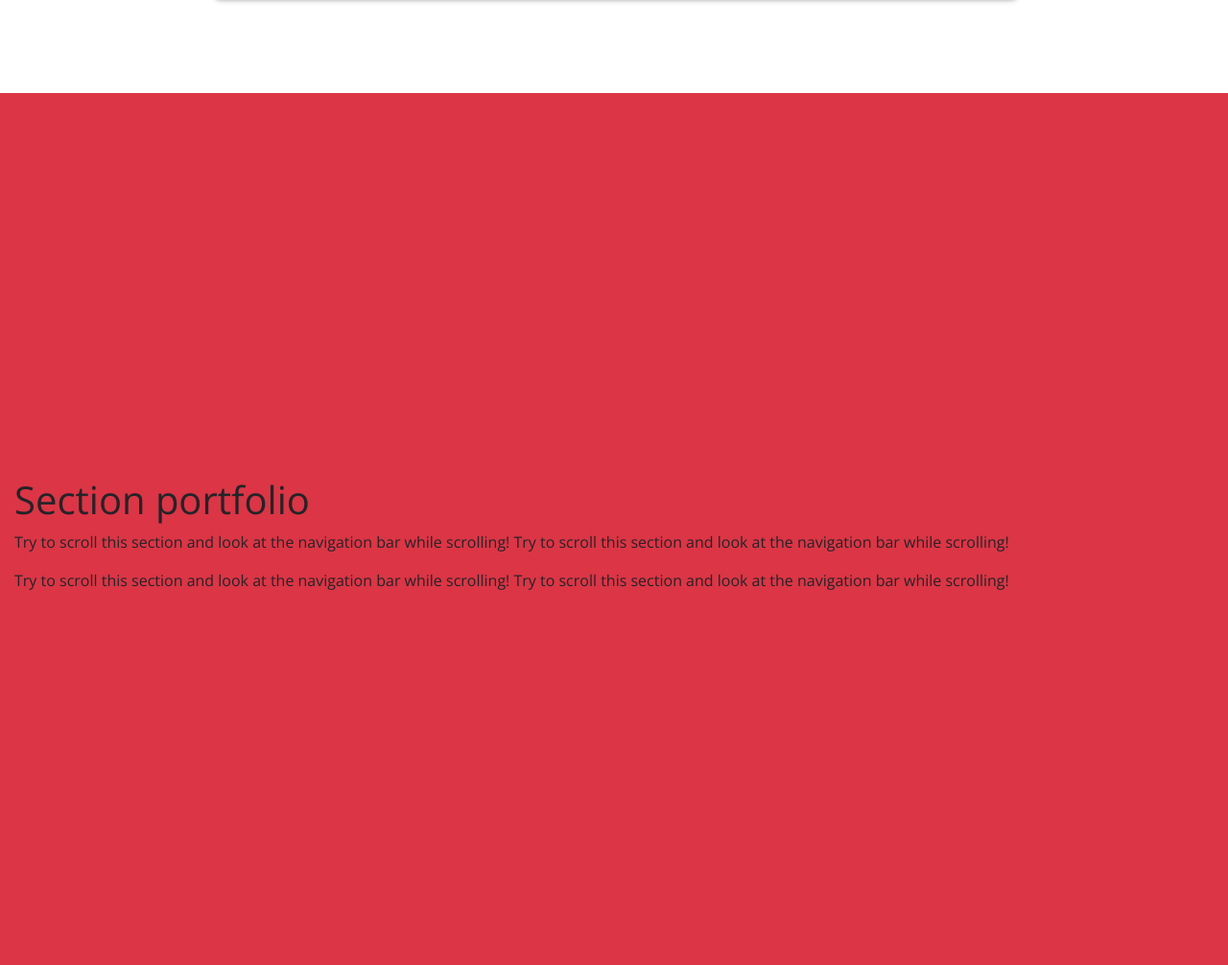
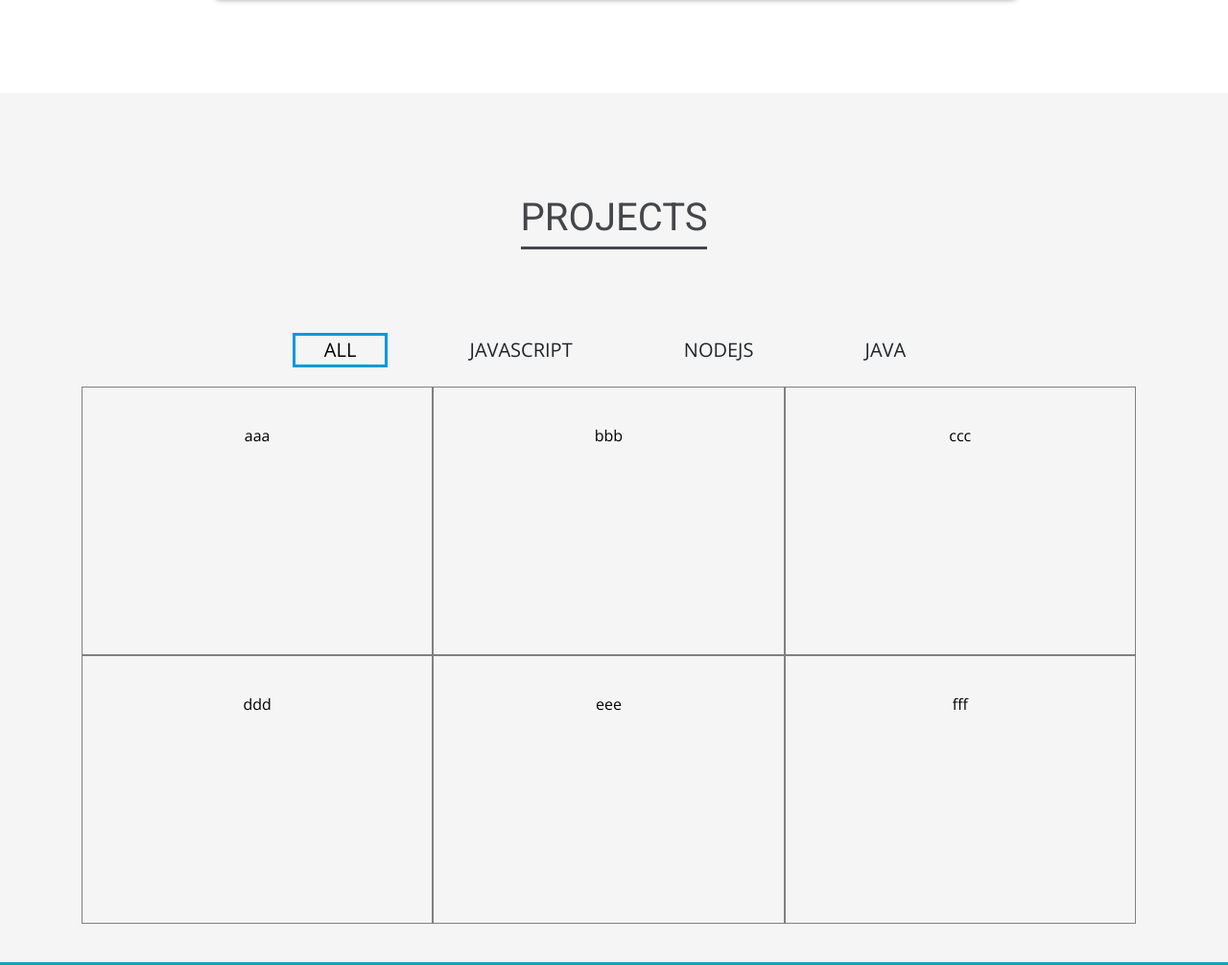
Before and after one commit to datoybi/portfolio, a plain HTML site: page index.html in a window 1280 px wide. Shown: the part 2138-3144 px from the top of the page at 96% size. Drawn offline with nearby package versions, Linux system fonts and the light colour scheme.

Commit message:
done for today

```diff
--- a/index.css
+++ b/index.css
@@ -228,3 +228,60 @@ body {
     vertical-align: middle;
     display: table-cell;
 }
+
+/* portfolio */
+#portfolio {
+    background-color:#f5f5f5;
+}
+
+#portfolio > .wrapper-portfolio {
+    width: 100%;
+    text-align: center;
+}
+
+#portfolio .filter {
+    width: 100%;
+}
+
+  .active {
+    border: 3px solid #009ADA;
+    color: black;
+  }
+
+  #portfolio .wrapper-portfolio {
+    width: 100%;
+    text-align: center;
+    height: 250px;
+  }
+
+  #filter-btn {
+      text-align: center;
+      padding-bottom: 20px;
+  }
+
+  #filter-btn > button {
+    font-size: 20px;
+    margin-right: 25px;
+    border-radius: unset;
+    margin-left: 25px;
+    padding-left: 30px;
+    padding-right: 30px;
+  }
+
+  .filter .filter-container .filterDiv {
+    float: left;
+    border: 1px solid gray;
+    color: #000000;
+    width: 33%;
+    height: 280px;
+    line-height: 100px;
+    text-align: center;
+    display: none;
+  }
+  .filter .filter-container {
+    height: 600px;
+  }
+
+  .show {
+    display: block !important;
+  }
--- a/index.html
+++ b/index.html
@@ -121,10 +121,29 @@
         </div>
     </div>
 
-    <div id="portfolio" class="container-fluid bg-danger" style="padding-top:400px; padding-bottom:400px;">
-        <h1>Section portfolio</h1>
-        <p>Try to scroll this section and look at the navigation bar while scrolling! Try to scroll this section and look at the navigation bar while scrolling!</p>
-        <p>Try to scroll this section and look at the navigation bar while scrolling! Try to scroll this section and look at the navigation bar while scrolling!</p>
+    <!--PORTFOLIO-->
+    <div id="portfolio" class="container-fluid">
+        <div id="portfolio-container" class="container">
+            <div class="wrapper-portfolio">
+                <div id="every-title">PROJECTS</div>
+            </div>
+            <div class="filter">
+                <div id="filter-btn">
+                    <button class="btn active" onclick="filter('all')">ALL</button>
+                    <button class="btn" onclick="filter('javascript')">JAVASCRIPT</button>
+                    <button class="btn" onclick="filter('nodejs')">NODEJS</button>
+                    <button class="btn" onclick="filter('java')">JAVA</button>
+                </div>
+                <div class="filter-container">
+                    <div class="filterDiv javascript">aaa</div>
+                    <div class="filterDiv nodejs">bbb</div>
+                    <div class="filterDiv java">ccc</div>
+                    <div class="filterDiv nodejs">ddd</div>
+                    <div class="filterDiv javascript">eee</div>
+                    <div class="filterDiv nodejs">fff</div>
+                </div>
+            </div>
+        </div>
     </div>
     <div id="contact" class="container-fluid bg-info" style="padding-top:400px; padding-bottom:400px;">
         <h1>Section contact</h1>
--- a/js/index.js
+++ b/js/index.js
@@ -41,3 +41,47 @@ function scrollFunction() {
     document.getElementById("navbar").style.top = "-60px";
   }
 }
+
+// 필터
+filter("all")
+function filter(c) {
+  var x, i;
+  x = document.getElementsByClassName("filterDiv");
+  if (c == "all") c = "";
+  for (i = 0; i < x.length; i++) {
+    w3RemoveClass(x[i], "show");
+    if (x[i].className.indexOf(c) > -1) w3AddClass(x[i], "show");
+  }
+}
+
+function w3AddClass(element, name) {
+  var i, arr1, arr2;
+  arr1 = element.className.split(" ");
+  arr2 = name.split(" ");
+  for (i = 0; i < arr2.length; i++) {
+    if (arr1.indexOf(arr2[i]) == -1) {element.className += " " + arr2[i];}
+  }
+}
+
+function w3RemoveClass(element, name) {
+  var i, arr1, arr2;
+  arr1 = element.className.split(" ");
+  arr2 = name.split(" ");
+  for (i = 0; i < arr2.length; i++) {
+    while (arr1.indexOf(arr2[i]) > -1) {
+      arr1.splice(arr1.indexOf(arr2[i]), 1);
+    }
+  }
+  element.className = arr1.join(" ");
+}
+
+// Add active class to the current button (highlight it)
+var btnContainer = document.getElementById("filter-btn");
+var btns = btnContainer.getElementsByClassName("btn");
+for (var i = 0; i < btns.length; i++) {
+  btns[i].addEventListener("click", function(){
+    var current = document.getElementsByClassName("active");
+    current[0].className = current[0].className.replace(" active", "");
+    this.className += " active";
+  });
+}
```
Lines whose indentation alone changed are shown as unchanged.
